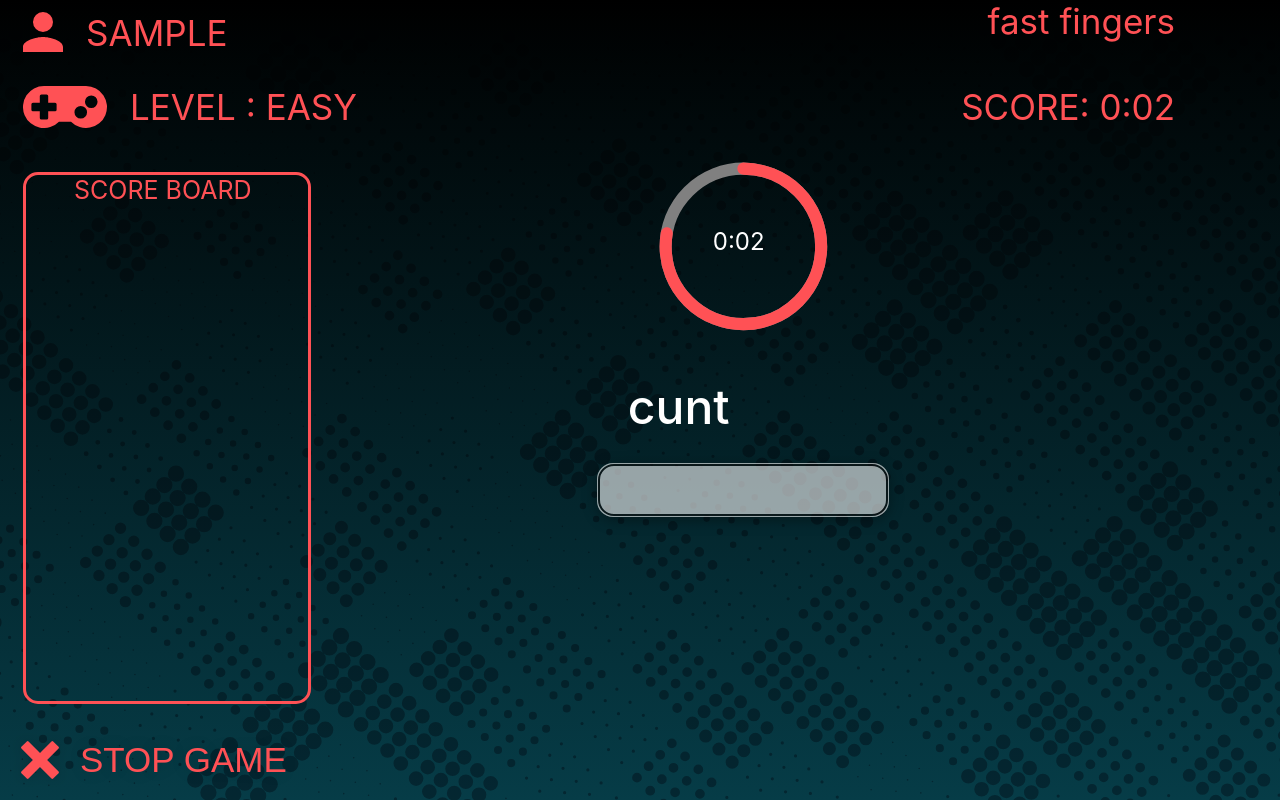
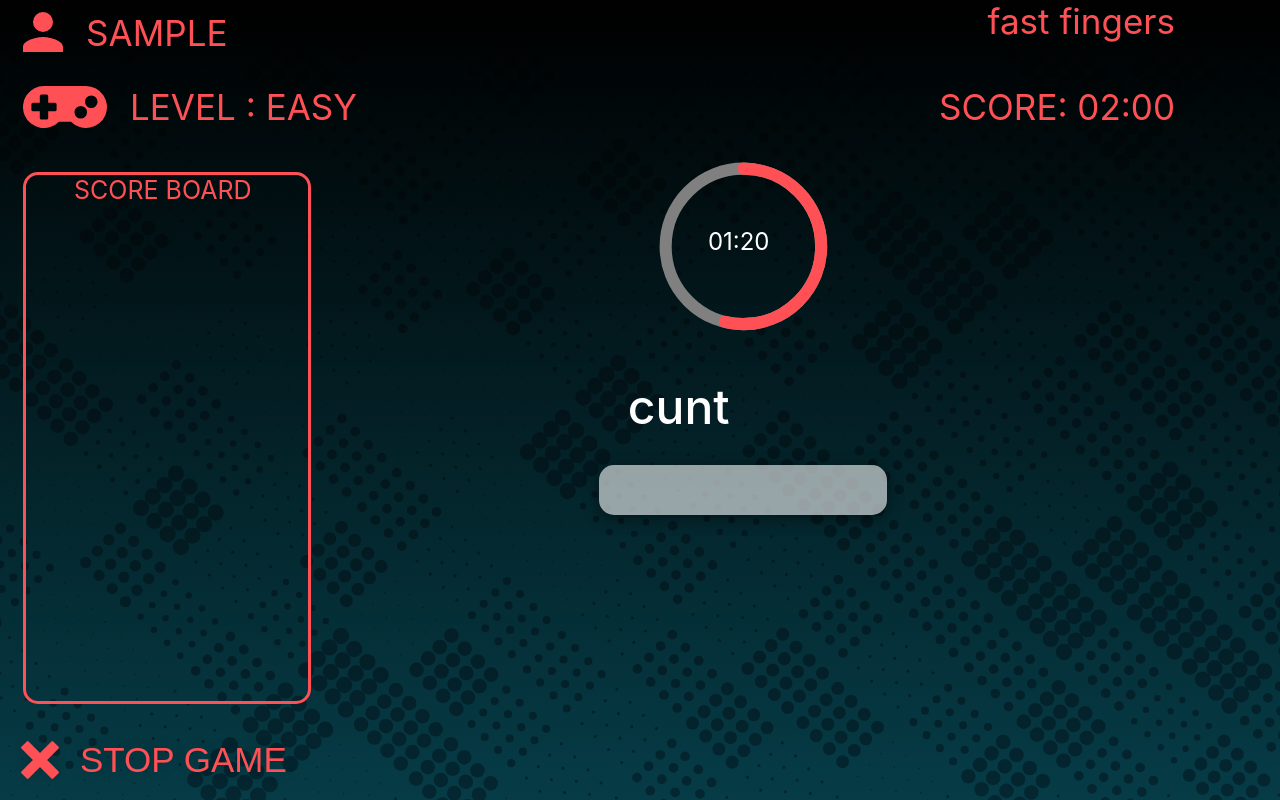
Before and after one commit to pesto-students/fastfingers-lakshmiprabhat, a React (Create React App) app: page / in a window 1280 px wide. Both pictures are taken after typing "Sample" into the empty fields and a click on the button "START GAME". Built offline with nearby package versions, Linux system fonts and the light colour scheme.

Commit message:
change time format in timer and scoreboard

```diff
--- /dev/null
+++ b/src/App.css
@@ -0,0 +1,20 @@
+:root {
+    --lightRed: #ff5155;
+    --white: #ffffff;
+    --evergreen: #032228;
+  }
+  * {
+    margin: 0;
+    border: 0;
+    padding: 0;
+    box-sizing: border-box;
+  }
+  body {
+    background-image: url(./assets/Background-image.svg),
+      linear-gradient(to top, #063c47, #000000);
+    background-blend-mode: multiply;
+    background-position: center;
+    background-repeat: no-repeat;
+    background-size: cover;
+    height: 100vh;
+  }
--- a/src/App.jsx
+++ b/src/App.jsx
@@ -5,6 +5,7 @@ import HomePage from "./components/HomePage/HomePage";
 import GamePage from "./components/GamePage/GamePage";
 import Route from "./components/common/CustomRouter";
 import StopGame from "./components/StopGame/StopGame";
+import "./App.css";
 
 export default function App() {
   return (
--- a/src/components/GamePage/GamePage.jsx
+++ b/src/components/GamePage/GamePage.jsx
@@ -8,6 +8,7 @@ import data from "../common/data/dictionary.json";
 import Header from "../common/Header/Header";
 import Timer from "./Timer";
 import ScoreBoard from "./ScoreBoard";
+import {formatTimeLeft} from "../common/Util";
 
 export default function GamePage() {
   const difficultyLevel = Number(getDataFromLocalStorage("difficultyLevel"));
@@ -34,10 +35,10 @@ export default function GamePage() {
     const randomIndex = Math.floor(Math.random() * filteredWords.length);
     const newrandomWord = filteredWords[randomIndex];
     setRandomWord(newrandomWord);
-    let newTimerValue = Math.floor(newrandomWord.length / currentDifficultyLevel);
-    if (newTimerValue > 2)
+    let newTimerValue = Math.floor(newrandomWord.length / currentDifficultyLevel)*1000;
+    if (newTimerValue > 2000)
     setTimerValue(newTimerValue);
-    else setTimerValue(2);
+    else setTimerValue(2000);
   };
 
   const handleTextChange = (event) => {
@@ -55,9 +56,10 @@ export default function GamePage() {
     let scoreResults= getDataFromLocalStorage("scoresList");
     let currentGame = getDataFromLocalStorage("currentGame");
     scoreResults.push({currentGame,score});
+    if (scoreResults.length > 7){scoreResults.shift();}
     saveDataToLocalStorage("currentGame",Number(currentGame)+1);
     saveDataToLocalStorage("scoresList",scoreResults);
-    saveDataToLocalStorage('score',score);
+    saveDataToLocalStorage('score',formatTimeLeft(score*1000,"ss:mm"));
     window.history.pushState({}, "", "/stopgame-page");
     const redirectEvent = new PopStateEvent("popstate");
     window.dispatchEvent(redirectEvent);
--- a/src/components/GamePage/GamePage.scss
+++ b/src/components/GamePage/GamePage.scss
@@ -82,4 +82,5 @@
     text-shadow: 0 0 16px rgba(0, 0, 0, 0.16);
     background: none;
     cursor: pointer;
+    outline: none;
   }
--- a/src/components/GamePage/ScoreBoard.jsx
+++ b/src/components/GamePage/ScoreBoard.jsx
@@ -14,7 +14,7 @@ export default function ScoreBoard(){
                         <p className="personalBest">PERSONAL BEST</p>
                         : ''
                 }
-                <p className="scoreList">Game {currentGame}  : {formatTimeLeft(score)}</p>
+                <p className="scoreList">Game {currentGame}  : {formatTimeLeft(score*1000)}</p>
             </div>
         );
     });
--- a/src/components/GamePage/Timer.jsx
+++ b/src/components/GamePage/Timer.jsx
@@ -8,6 +8,7 @@ let timeOut = null;
 export default function Timer({timerValue,handleStopGame}){
     const [timeLeft,setTimeLeft] = useState(timerValue);
     const [timerStroke, setTimerStroke] = useState("283 283");
+
     useEffect(() => {
         timePassed = 0;
         setTimeLeft(timerValue);
@@ -15,17 +16,17 @@ export default function Timer({timerValue,handleStopGame}){
 
     useEffect(() => {
         timeOut = setInterval(() => {
-            const strokeWidth = (timeLeft/timerValue) * 283;
             if (timeLeft > 0) {
-                timePassed = timePassed += 1;
+                timePassed += 100;
                 setTimeLeft(timerValue - timePassed);
+                const strokeWidth = calculateTimeFraction(timeLeft,timerValue);
                 setTimerStroke(`${strokeWidth} 283`);
             }
             else if(timeLeft === 0) {
                 handleStopGame();
                 clearInterval(timeOut);
             }
-        }, 1000);
+        }, 100);
 
         return () => {
             clearInterval(timeOut);
@@ -61,4 +62,8 @@ export default function Timer({timerValue,handleStopGame}){
 Timer.ProtoTypes = {
    timerValue: ProtoTypes.number.isRequired,
    handleStopGame: ProtoTypes.func.isRequired
-};
+}
+function calculateTimeFraction(timeLeft, timerValue) {
+    const rawTimeFraction = timeLeft / timerValue;
+    return (rawTimeFraction - (1 / timerValue) * (1 - rawTimeFraction)) * 283;
+}
--- a/src/components/HomePage/HomePage.jsx
+++ b/src/components/HomePage/HomePage.jsx
@@ -1,6 +1,6 @@
 /* eslint-disable react/jsx-filename-extension */
 /* eslint-disable linebreak-style */
-import React from "react";
+import React, { useEffect } from "react";
 import "./HomePage.scss";
 import keyboardLogo from "../../assets/Icon-keyboard.svg";
 import playIcon from "../../assets/Icon-play.svg";
@@ -12,6 +12,13 @@ export default function HomePage() {
   const { handleChange, handleSubmit, values, errors } = useForm(validate);
   saveDataToLocalStorage("scoresList",[]);
   saveDataToLocalStorage("currentGame",1);
+  const playerNameRef = React.createRef();
+  useEffect(() => {
+      if (playerNameRef.current) {
+        playerNameRef.current.focus();
+      }
+    // eslint-disable-next-line react-hooks/exhaustive-deps
+  }, []);
   return (
     <div className="container">
       <div className="keyboardImage">
@@ -32,6 +39,7 @@ export default function HomePage() {
           placeholder="TYPE YOUR NAME"
           value={values.username}
           onChange={handleChange}
+          ref={playerNameRef}
         />
         {errors.username && <p>{errors.username}</p>}
         <select
--- a/src/components/HomePage/HomePage.scss
+++ b/src/components/HomePage/HomePage.scss
@@ -1,23 +1,3 @@
-:root {
-  --lightRed: #ff5155;
-  --white: #ffffff;
-  --evergreen: #032228;
-}
-* {
-  margin: 0;
-  border: 0;
-  padding: 0;
-  box-sizing: border-box;
-}
-body {
-  background-image: url(../../assets/Background-image.svg),
-    linear-gradient(to top, #063c47, #000000);
-  background-blend-mode: multiply;
-  background-position: center;
-  background-repeat: no-repeat;
-  background-size: cover;
-  height: 100vh;
-}
 .container {
   display: flex;
   flex-direction: column;
@@ -81,6 +61,7 @@ input {
   box-shadow: 0 3px 16px 0 rgba(0, 0, 0, 0.8);
   background-color: var(--white);
   padding-left: 20px;
+  outline: none;
 }
 .formArea p {
   color: var(--lightRed);
--- a/src/components/StopGame/StopGame.jsx
+++ b/src/components/StopGame/StopGame.jsx
@@ -2,7 +2,7 @@ import React from "react";
 import Header from "../common/Header/Header";
 import "./StopGame.scss";
 import iconReload from "../../assets/Icon-reload.svg";
-import { getDataFromLocalStorage,formatTimeLeft } from "../common/Util";
+import { getDataFromLocalStorage } from "../common/Util";
 
 export default function StopGame() {
   let gameId = getDataFromLocalStorage('currentGame');
@@ -22,7 +22,7 @@ export default function StopGame() {
       <Header showScore={false} />
       <div className="contentCenter">
         <p className="score">SCORE: GAME {gameId-1}</p>
-        <p className="time">TIME: {formatTimeLeft(score)}</p>
+        <p className="time">TIME: {score}</p>
         <p className="highScore">New High Score : </p>
             <button className="buttonArea" onClick={handlePlayAgain}>
             <img className="reloadIcon" src={iconReload} alt="playagain" />
--- a/src/components/StopGame/StopGame.scss
+++ b/src/components/StopGame/StopGame.scss
@@ -38,4 +38,5 @@
     color: var(--lightRed);
     margin: 7% 0 0 2%;
     cursor: pointer;
+    outline: none;
 }
--- a/src/components/common/Header/Header.jsx
+++ b/src/components/common/Header/Header.jsx
@@ -42,7 +42,7 @@ export default function Header({ handleScoreChange,showScore }) {
       <div className="gameDetails">
         <img src={iconGamepad} alt="gamepad" />
         <p className="gameLevel">LEVEL : {level}</p>
-        {showScore ? <p className="headerTitleRight">SCORE: {formatTimeLeft(score)} </p> :''
+        {showScore ? <p className="headerTitleRight">SCORE: {formatTimeLeft(score*1000)} </p> :''
         }
       </div>
     </div>
--- a/src/components/common/Util.jsx
+++ b/src/components/common/Util.jsx
@@ -7,11 +7,24 @@ export const levels = [
   { level: 1.5, levelDesc: "MEDIUM" },
   { level: 2, levelDesc: "HARD" }
 ];
-export function formatTimeLeft(time) {
-  const minutes = Math.floor(time / 60);
-  let seconds = time % 60;
-  if (seconds < 10) {
-    seconds = `0${seconds}`;
+export function formatTimeLeft(time,format ="ss:ms") {
+  let minutes = Math.floor(time / 1000 / 60);
+  let seconds = Math.floor(time / 1000);
+  let miliseconds = (time % 1000) / 10;
+
+  if(seconds % 60 === 0){
+    seconds = 0;
   }
-  return `${minutes}:${seconds}`;
+  if(seconds > 60) {
+    seconds = Math.floor(seconds % 60);
+  }
+
+  if (format === "mm:ss") {
+    return `${minutes < 10 ? `0${minutes}` : minutes}:${seconds < 10 ? `0${seconds}` : seconds
+      }`;
+  }
+  else {
+    return `${seconds < 10 ? `0${seconds}` : seconds}:${miliseconds < 10 ? `0${miliseconds}` : miliseconds
+      }`;
+  }
 }
```
